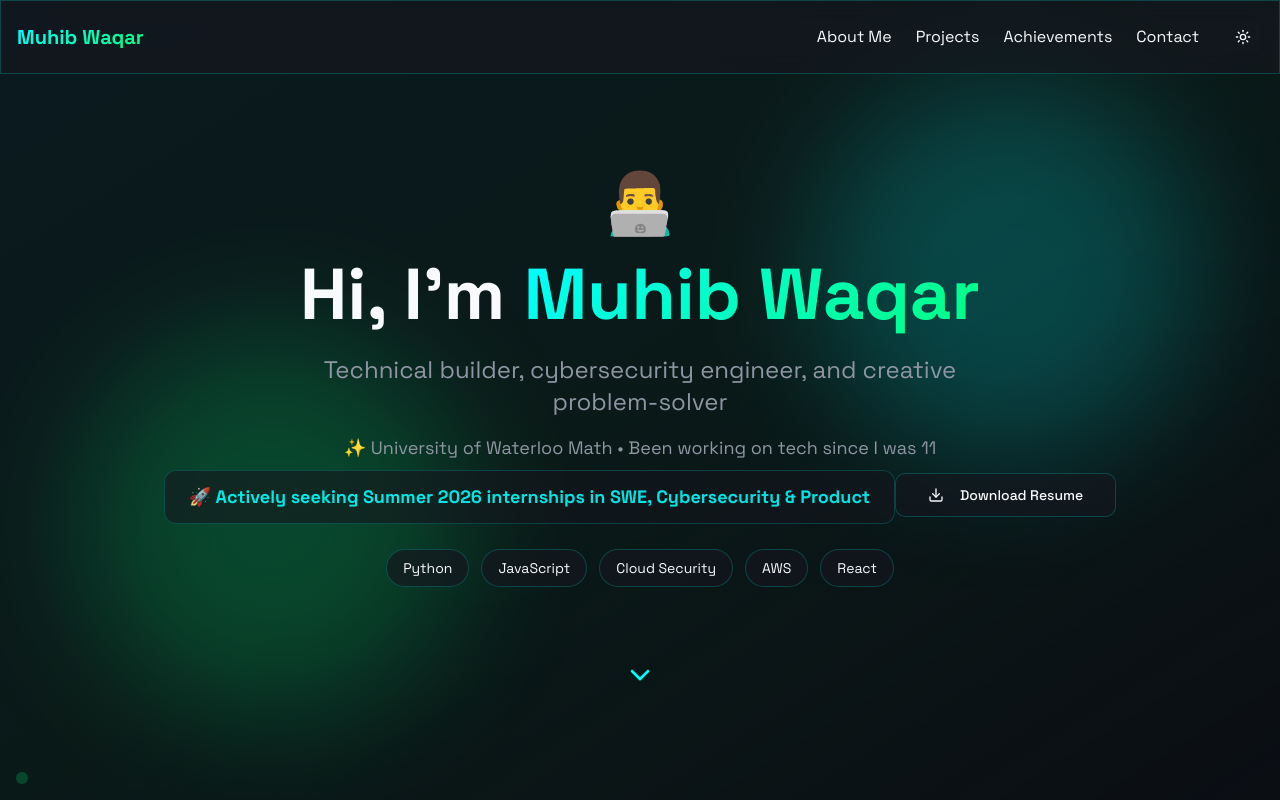
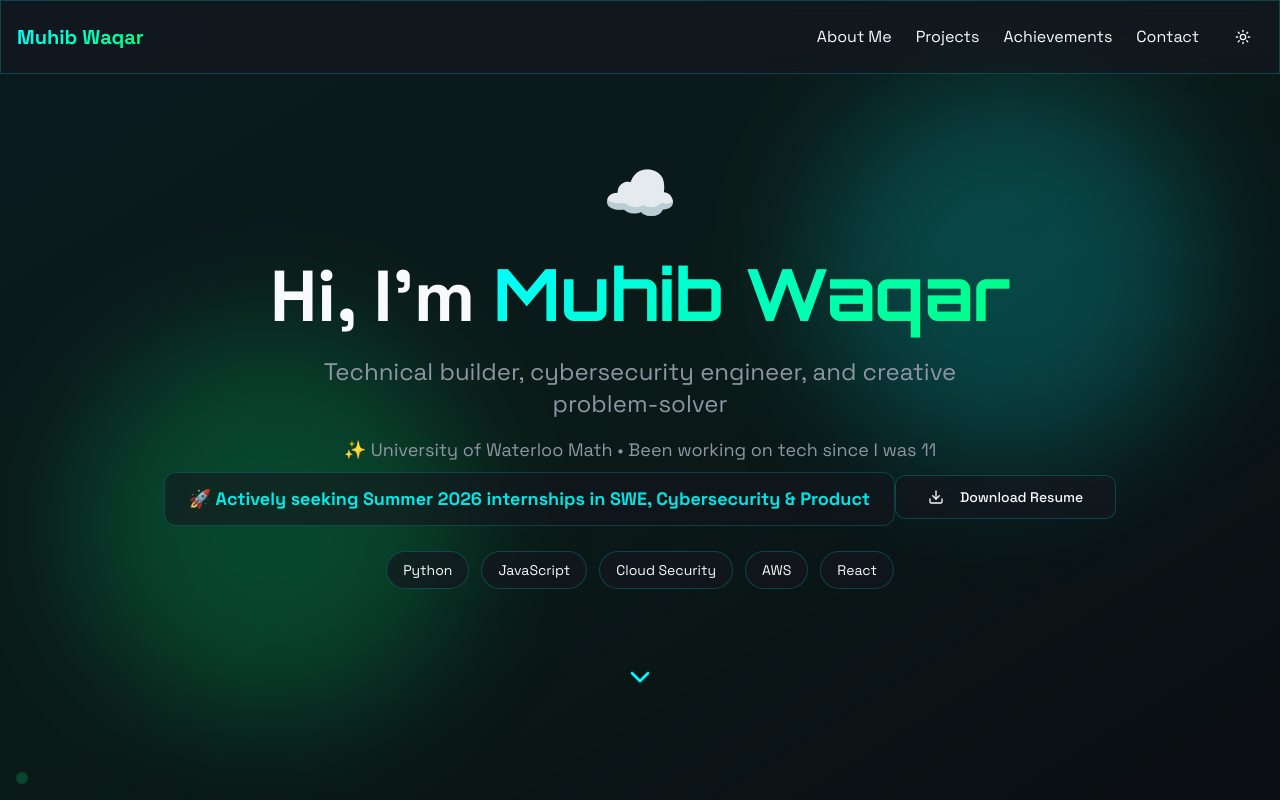
Before and after one commit to muhibwqr/muhib-makes-things, a React (Vite) app: page / in a window 1280 px wide. Shown: the top 800 px of the page. Built offline with nearby package versions, Linux system fonts and the light colour scheme; the HTML template or start-up script is replaced by a standard one.

Commit message:
Add dynamic elements to portfolio

```diff
--- a/index.html
+++ b/index.html
@@ -8,7 +8,7 @@
     <meta name="author" content="Muhib Waqar" />
     <link rel="preconnect" href="https://fonts.googleapis.com">
     <link rel="preconnect" href="https://fonts.gstatic.com" crossorigin>
-    <link href="https://fonts.googleapis.com/css2?family=Space+Grotesk:wght@300;400;500;600;700&display=swap" rel="stylesheet">
+    <link href="https://fonts.googleapis.com/css2?family=Space+Grotesk:wght@300;400;500;600;700&family=Orbitron:wght@400;700;900&family=Righteous&family=Playfair+Display:wght@400;700;900&family=Montserrat:wght@400;600;700&display=swap" rel="stylesheet">
 
     <meta property="og:title" content="Muhib Waqar | Software Engineer & Cybersecurity Specialist" />
     <meta property="og:description" content="Technical builder, cybersecurity engineer, and creative problem-solver with experience in automation, cloud security, and full-stack development." />
--- a/src/components/Hero.tsx
+++ b/src/components/Hero.tsx
@@ -1,7 +1,29 @@
 import { ChevronDown, Download } from "lucide-react";
 import { Button } from "@/components/ui/button";
+import { useState, useEffect } from "react";
 
 export function Hero() {
+  const [currentEmoji, setCurrentEmoji] = useState(0);
+  const [currentFont, setCurrentFont] = useState(0);
+
+  const emojis = ["👨‍💻", "🔐", "📐", "☁️", "🚀", "🛠️", "⚡", "🎯"];
+  const fonts = ["font-space", "font-orbitron", "font-righteous", "font-playfair", "font-montserrat"];
+
+  useEffect(() => {
+    const emojiInterval = setInterval(() => {
+      setCurrentEmoji((prev) => (prev + 1) % emojis.length);
+    }, 2000);
+
+    const fontInterval = setInterval(() => {
+      setCurrentFont((prev) => (prev + 1) % fonts.length);
+    }, 1000);
+
+    return () => {
+      clearInterval(emojiInterval);
+      clearInterval(fontInterval);
+    };
+  }, []);
+
   const scrollToAbout = () => {
     document.getElementById("about")?.scrollIntoView({ behavior: "smooth" });
   };
@@ -15,9 +37,11 @@ export function Hero() {
 
       <div className="container mx-auto px-4 text-center">
         <div className="animate-fade-in">
-          <div className="mb-6 text-6xl">👨‍💻</div>
+          <div className="mb-6 text-6xl transition-all duration-500 animate-bounce">
+            {emojis[currentEmoji]}
+          </div>
           <h1 className="text-5xl md:text-7xl font-bold mb-6">
-            Hi, I'm <span className="gradient-text">Muhib Waqar</span>
+            Hi, I&apos;m <span className={`gradient-text transition-all duration-300 ${fonts[currentFont]}`}>Muhib Waqar</span>
           </h1>
           <p className="text-xl md:text-2xl text-muted-foreground mb-4 max-w-2xl mx-auto">
             Technical builder, cybersecurity engineer, and creative problem-solver
--- a/tailwind.config.ts
+++ b/tailwind.config.ts
@@ -15,6 +15,11 @@ export default {
     extend: {
       fontFamily: {
         sans: ['Space Grotesk', 'system-ui', 'sans-serif'],
+        space: ['Space Grotesk', 'system-ui', 'sans-serif'],
+        orbitron: ['Orbitron', 'sans-serif'],
+        righteous: ['Righteous', 'cursive'],
+        playfair: ['Playfair Display', 'serif'],
+        montserrat: ['Montserrat', 'sans-serif'],
       },
       colors: {
         border: "hsl(var(--border))",
```
